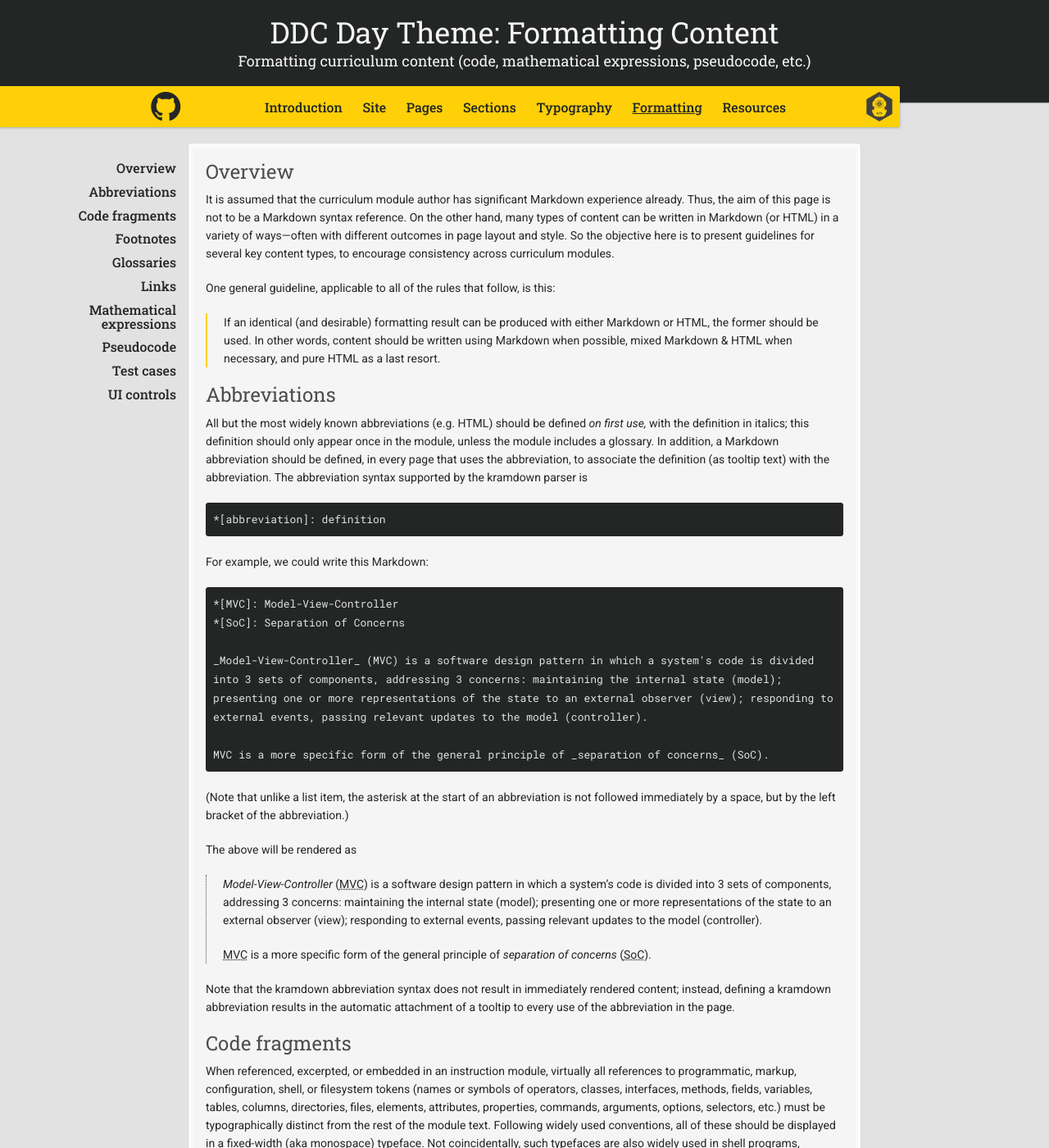
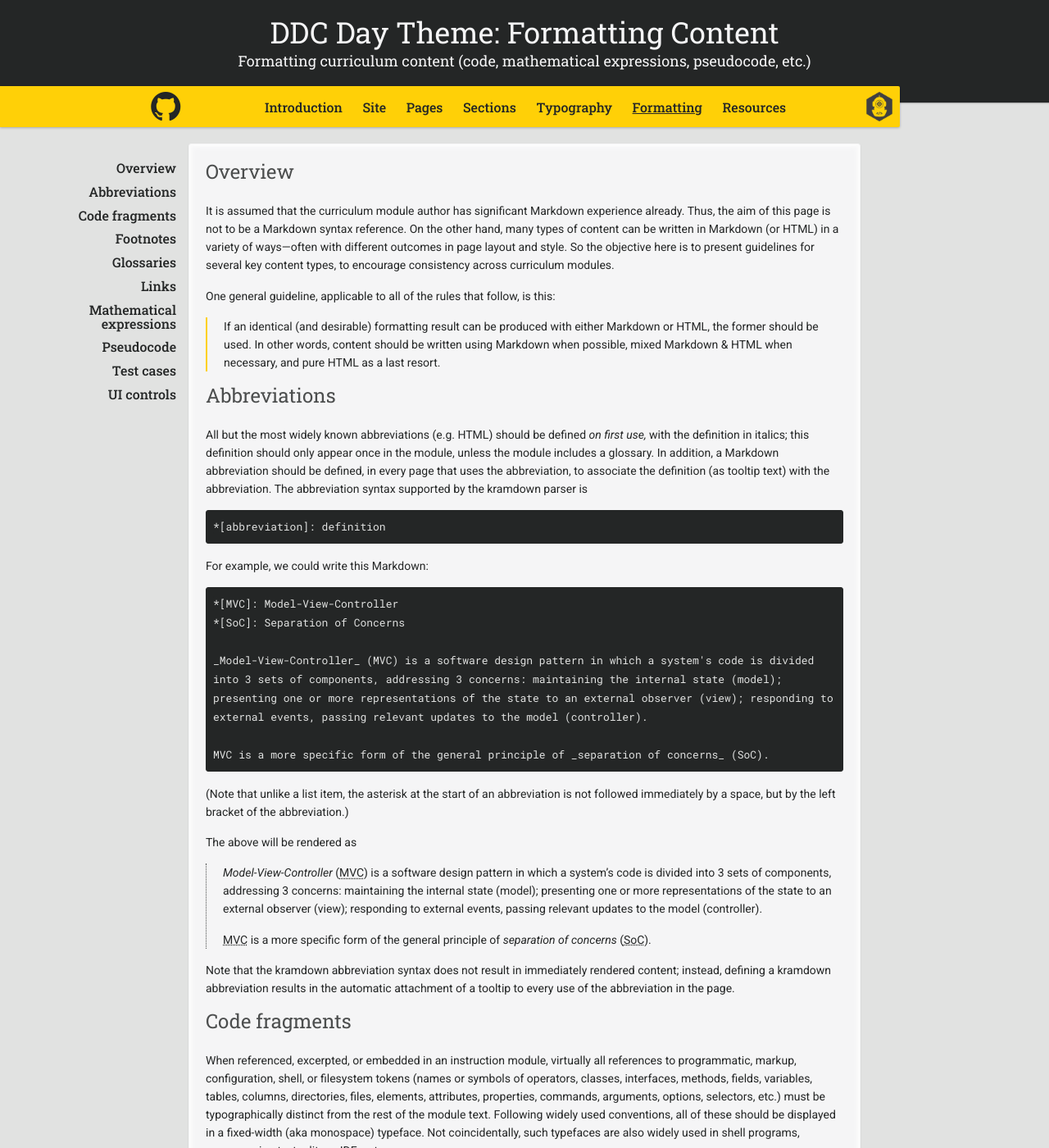
Before and after one commit to ddc-java/ddc-day, a Jekyll site: the page built from formatting.md, in a window 1280 px wide and 1400 px high. Shown: the whole window at 82% size. Built offline with Jekyll 4.4.1, drawn with Linux system fonts in a browser that asks for light colours; nearby versions of some CDN libraries; our own code applies the rules of GitHub Pages for plain Markdown files; formulas are drawn with MathJax 3.

Commit message:
Adjust spacing

```diff
--- a/_sass/ddc-day.scss
+++ b/_sass/ddc-day.scss
@@ -59,40 +59,43 @@ body {
   background-image: none;
 }
 
-h2, h3, h4, h5, h6 {
-  font-family: $heading-fonts;
+h1 {
+  font-family: $title-fonts;
+  font-size: 30px;
+  font-weight: 400;
+  line-height: 1.1em;
   color: $medium-dark-color;
-  font-weight: 400;
   margin:0 0 10px 0;
 }
 
-h1 {
-  font-family: $title-fonts;
+h2 {
+  font-family: $heading-fonts;
+  font-weight: 400;
+  font-size: 24px;
+  line-height: 1.1em;
   color: $medium-dark-color;
+  margin: 0 0 1em 0;
+}
+
+h3 {
+  font-family: $heading-fonts;
   font-weight: 400;
-  margin:0 0 10px 0;
+  font-size: 18px;
+  line-height: 1.1em;
+  color: $medium-dark-color;
+  margin: 0 0 1em 0;
+}
+
+h4, h5, h6 {
+  font-family: $heading-fonts;
+  color: $medium-dark-color;
+  font-weight: 500;
+  margin: 0 0 1.1em 0;
 }
 
 p, ul, ol, table, pre, dl {
-  margin: 0 0 20px;
+  margin: 0 0 1.1em 0;
 }
-
-h1, h2, h3 {
-  line-height: 1.1;
-}
-
-h1 {
-  font-size: 30px;
-}
-
-h2 {
-  font-size: 24px;
-}
-
-h3 {
-  font-size: 18px;
-}
-
 
 a {
   color: #3399cc;
```
